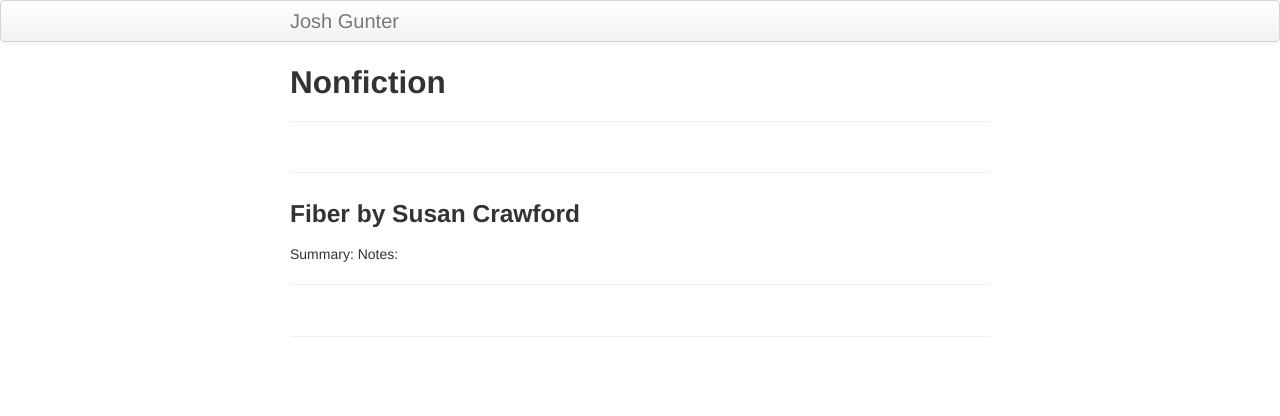
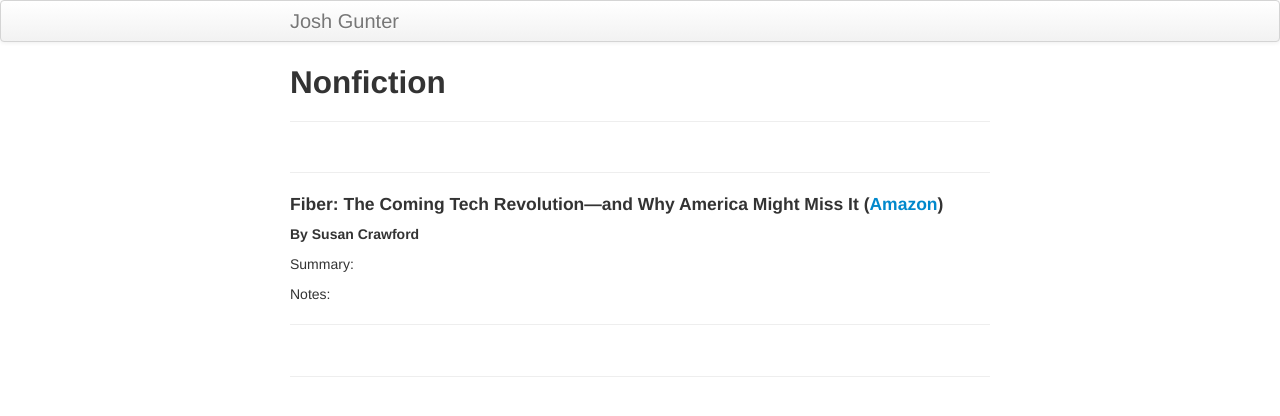
Before and after one commit to joshgunter/gunter_website, a Jekyll site: the page built from pages/nonfiction.md, in a window 1280 px wide. Shown: the top 416 px of the page. Built offline with Jekyll 4.4.1, drawn with Linux system fonts in a browser that asks for light colours.

Commit message:
Update nonfiction.md

```diff
--- a/pages/nonfiction.md
+++ b/pages/nonfiction.md
@@ -6,8 +6,12 @@ description: Nonfiction books I have read
 
 ---
 
-### Fiber by Susan Crawford
+#### Fiber: The Coming Tech Revolution―and Why America Might Miss It ([Amazon](https://www.amazon.com/Fiber-Coming-Revolution_and-America-Might/dp/0300228503/))
+
+##### By Susan Crawford
+
 Summary:
+
 Notes:
 
 ---
```
